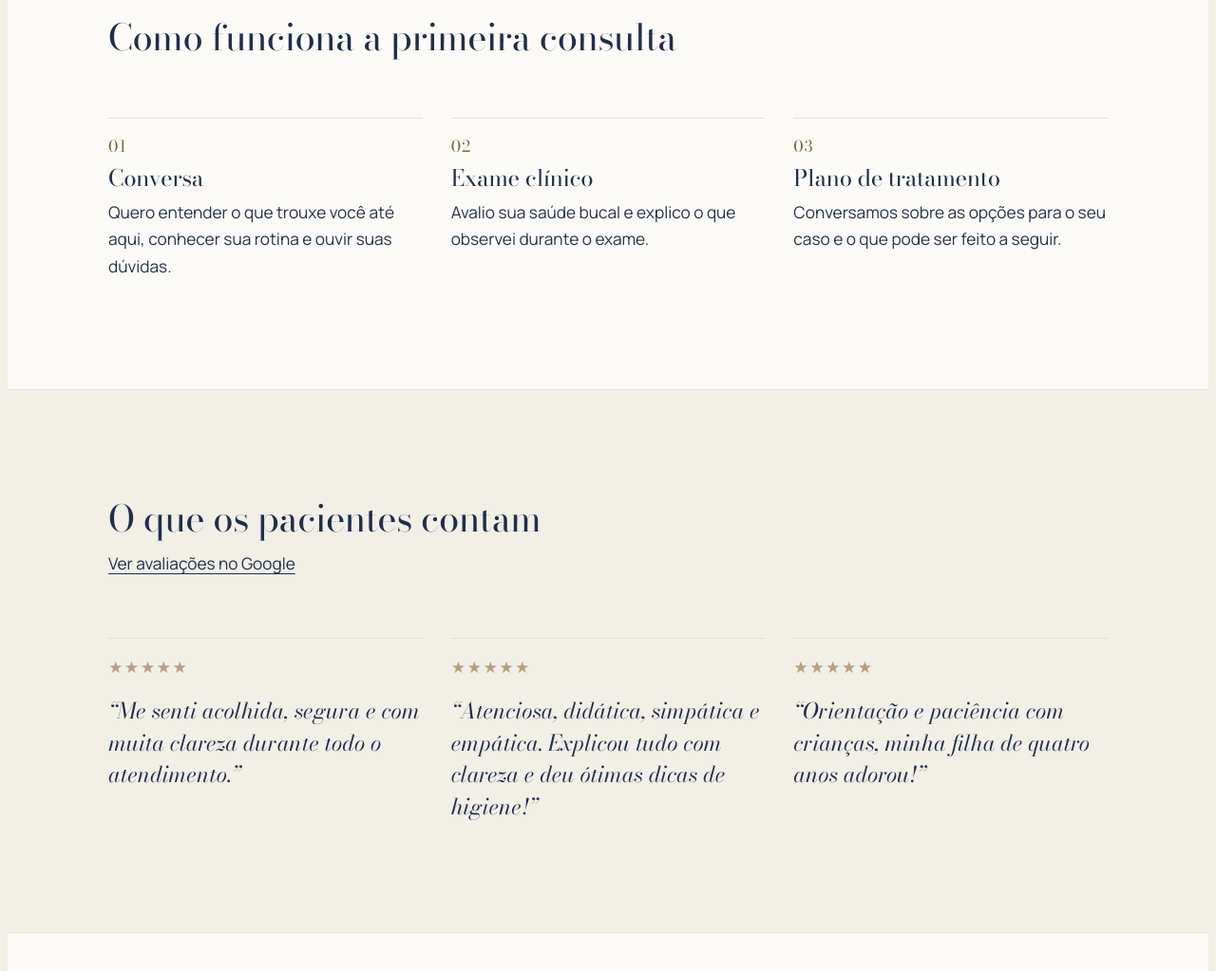
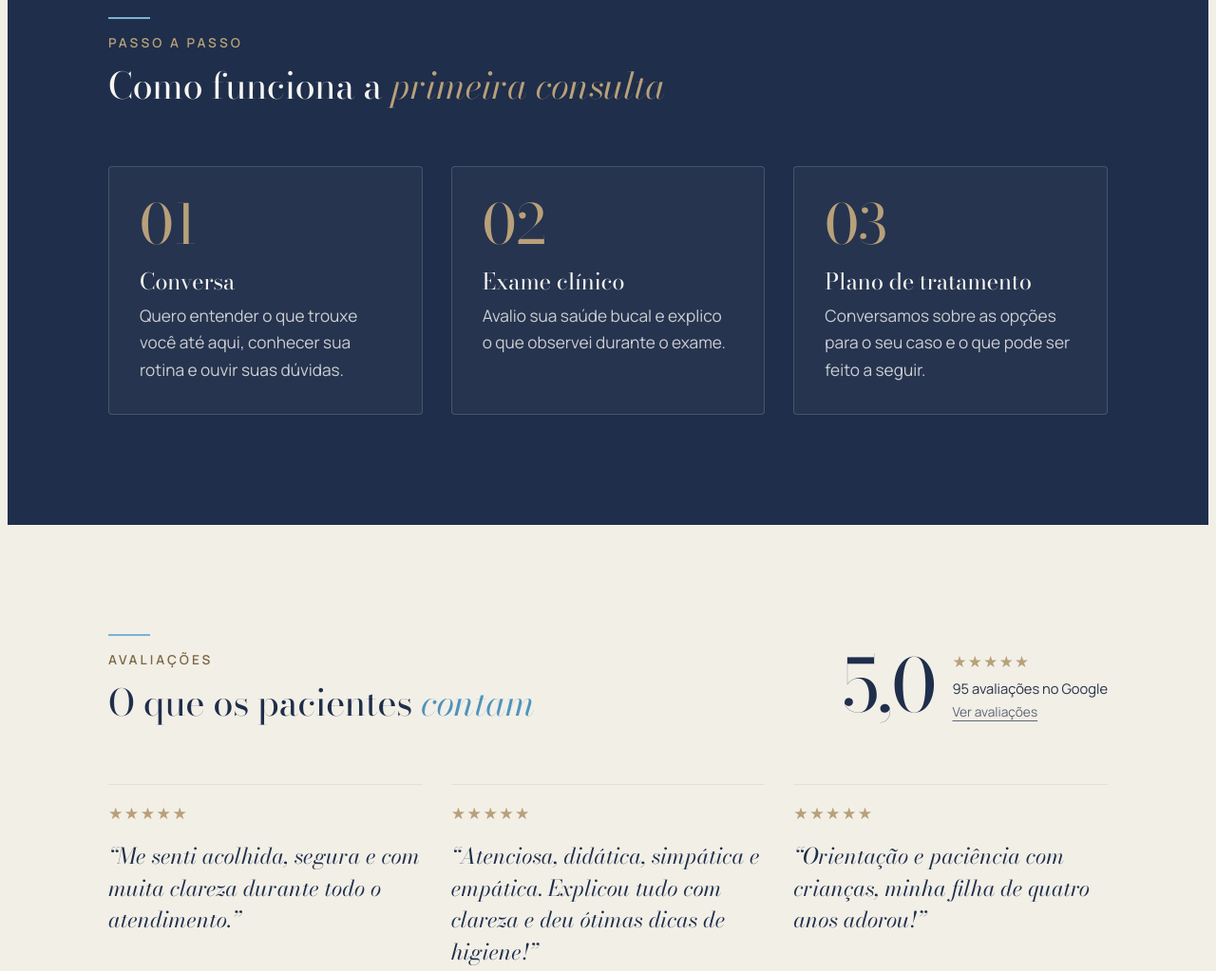
Before and after one commit to draizabellabrunoro/draizabellabrunoro.github.io, a plain HTML site: page index.html in a window 1280 px wide. Shown: the part 880-1903 px from the top of the page at 95% size. Drawn offline with nearby package versions, Linux system fonts and the light colour scheme.

Commit message:
Rótulos com fio, palavra em itálico nos títulos, primeira consulta em marinho e nota do Google em destaque
Co-Authored-By: Claude Opus 5.5 <noreply@anthropic.com>

```diff
--- a/index.html
+++ b/index.html
@@ -62,6 +62,7 @@
   --label:#7d6844; /* champanhe escuro do manual, para rótulos (contraste 4,6:1 no creme) */
   --line:#e2e0da;
   --muted:#5e6676;
+  --word:#4f93bb; /* celeste no creme, palavra em destaque (manual, cap. 07) */
   --ink:#26324a; /* texto corrido (manual, cap. 14); o --muted fica só para apoio */
   --bg:var(--porcelain);
   --fg:var(--navy);
@@ -78,10 +79,10 @@
 }
 @media (prefers-color-scheme: dark){:root:not([data-theme="light"]){
   --bg:#121926;--surface:#18213200;--fg:#ecebe6;--navy:#ecebe6;--navy-soft:#b9c6db;--sky:#8fa9cc;
-  --champagne:#cdb68e;--label:#cdb68e;--line:#2a3549;--muted:#a3abba;--ink:#dcdbd5;--on-dark:#ecebe6;--dark-band:#0c121c;--surface:#182132;color-scheme:dark}}
+  --champagne:#cdb68e;--label:#cdb68e;--line:#2a3549;--muted:#a3abba;--ink:#dcdbd5;--word:#9fc4e0;--on-dark:#ecebe6;--dark-band:#0c121c;--surface:#182132;color-scheme:dark}}
 :root[data-theme="dark"]{
   --bg:#121926;--fg:#ecebe6;--navy:#ecebe6;--navy-soft:#b9c6db;--sky:#8fa9cc;
-  --champagne:#cdb68e;--label:#cdb68e;--line:#2a3549;--muted:#a3abba;--ink:#dcdbd5;--on-dark:#ecebe6;--dark-band:#0c121c;--surface:#182132;color-scheme:dark}
+  --champagne:#cdb68e;--label:#cdb68e;--line:#2a3549;--muted:#a3abba;--ink:#dcdbd5;--word:#9fc4e0;--on-dark:#ecebe6;--dark-band:#0c121c;--surface:#182132;color-scheme:dark}
 
 *{box-sizing:border-box}
 html{scroll-behavior:smooth}
@@ -91,6 +92,8 @@ a{color:inherit}
 a:focus-visible,button:focus-visible{outline:2px solid var(--champagne);outline-offset:3px}
 .wrap{max-width:1180px;margin-inline:auto;padding-inline:var(--gutter)}
 h1,h2,h3{font-family:var(--display);font-weight:400;text-wrap:balance;margin:0;letter-spacing:-.01em;line-height:1.08}
+.sec-head .eyebrow::before,.about-text .eyebrow::before{content:"";display:block;width:44px;height:2px;background:var(--sky);margin-bottom:14px}
+h1 em,h2 em{font-style:italic;color:var(--word)}
 .eyebrow{font-size:var(--step--1);letter-spacing:.22em;text-transform:uppercase;color:var(--label);font-weight:600;margin:0}
 p{margin:0}
 
@@ -220,7 +223,14 @@ footer .wrap{display:flex;flex-wrap:wrap;justify-content:space-between;gap:12px}
 .nota-google{text-decoration:none;color:inherit;white-space:nowrap}
 .estrelas{color:var(--champagne);letter-spacing:.08em}
 /* Primeira consulta e avaliações */
-#primeira-consulta{background:var(--surface);border-block:1px solid var(--line)}
+/* Primeira consulta em faixa marinho com números grandes (15/11/2026, inspirado no site do Dr. Pedro, sem cantos arredondados) */
+#primeira-consulta{background:var(--dark-band);color:var(--on-dark)}
+#primeira-consulta h2,#primeira-consulta h3{color:var(--on-dark)}
+#primeira-consulta h2 em{color:var(--champagne)}
+#primeira-consulta .eyebrow{color:var(--champagne)}
+#primeira-consulta .consult-step{border:1px solid rgba(246,245,242,.16);border-radius:4px;padding:clamp(24px,3vw,32px);background:rgba(246,245,242,.03)}
+#primeira-consulta .consult-step p{color:rgba(246,245,242,.8)}
+#primeira-consulta .step-n{font-size:clamp(2.6rem,2rem + 2vw,3.6rem);line-height:1;color:var(--champagne);letter-spacing:0;margin-bottom:18px}
 .patient-grid{display:grid;grid-template-columns:repeat(3,minmax(0,1fr));gap:clamp(18px,3vw,30px);margin-top:28px}
 .consult-step{border-top:1px solid var(--line);padding-top:16px}
 .consult-step h3{font-size:var(--step-1)}
@@ -228,8 +238,15 @@ footer .wrap{display:flex;flex-wrap:wrap;justify-content:space-between;gap:12px}
 .step-n{display:block;font-family:var(--display);font-size:1.05rem;letter-spacing:.06em;color:var(--label);margin-bottom:6px;font-variant-numeric:lining-nums}
 /* Avaliações como citação de revista (15/11/2026) */
 .review-card p{margin:14px 0 0;font-family:var(--display);font-style:italic;font-size:clamp(1.2rem,1.05rem + .6vw,1.45rem);line-height:1.45;color:var(--navy)}
-.reviews-heading{display:flex;align-items:baseline;justify-content:space-between;flex-wrap:wrap;gap:12px}
-.reviews-heading a{text-underline-offset:4px}
+.reviews-heading{flex-direction:row;align-items:flex-end;justify-content:space-between;flex-wrap:wrap;gap:24px 48px;max-width:none}
+.reviews-heading > div{display:flex;flex-direction:column;gap:14px}
+/* Nota do Google em destaque (15/11/2026). A rodada semanal atualiza este número junto com o do topo. */
+.nota-destaque{display:flex;align-items:center;gap:18px;text-decoration:none;color:var(--fg)}
+.nota-num{font-family:var(--display);font-size:clamp(3.2rem,2.4rem + 3vw,4.8rem);line-height:.9;letter-spacing:-.02em;font-variant-numeric:lining-nums}
+.nota-info{display:flex;flex-direction:column;gap:2px;font-size:.92rem;color:var(--ink)}
+.nota-info .estrelas{font-size:1.05rem}
+.nota-ver{color:var(--muted);text-decoration:underline;text-underline-offset:4px;font-size:.86rem}
+.nota-destaque:hover .nota-ver{color:var(--fg)}
 .review-card{margin:0;padding-top:16px;border-top:1px solid var(--line)}
 @media (max-width:720px){.patient-grid{grid-template-columns:1fr}}
 /* Perguntas frequentes (06/11/2026) */
@@ -272,7 +289,7 @@ footer .wrap{display:flex;flex-wrap:wrap;justify-content:space-between;gap:12px}
     <div class="wrap">
       <div class="hero-copy">
         <p class="byline">Dra. Izabella Brunoro · Cirurgiã-dentista</p>
-        <h1>Cuidado odontológico em Vitória e Vila Velha</h1>
+        <h1>Cuidado odontológico em <em>Vitória e Vila Velha</em></h1>
         <p class="lede">Na primeira consulta, conversamos sobre o que trouxe você até aqui, faço uma avaliação clínica e explico as opções de tratamento.</p>
         <div class="ctas">
           <a class="btn btn-solid" href="https://wa.me/5527988348448?text=Ol%C3%A1%2C%20tudo%20bem%3F%20Gostaria%20de%20agendar%20um%20hor%C3%A1rio%20com%20a%20Dra.%20Izabella%20Brunoro" target="_blank" rel="noopener">
@@ -293,7 +310,7 @@ footer .wrap{display:flex;flex-wrap:wrap;justify-content:space-between;gap:12px}
 
   <section id="primeira-consulta" aria-labelledby="titulo-consulta">
     <div class="wrap">
-      <div class="sec-head"><h2 id="titulo-consulta">Como funciona a primeira consulta</h2></div>
+      <div class="sec-head"><p class="eyebrow">Passo a passo</p><h2 id="titulo-consulta">Como funciona a <em>primeira consulta</em></h2></div>
       <div class="patient-grid">
         <div class="consult-step"><span class="step-n" aria-hidden="true">01</span><h3>Conversa</h3><p>Quero entender o que trouxe você até aqui, conhecer sua rotina e ouvir suas dúvidas.</p></div>
         <div class="consult-step"><span class="step-n" aria-hidden="true">02</span><h3>Exame clínico</h3><p>Avalio sua saúde bucal e explico o que observei durante o exame.</p></div>
@@ -305,8 +322,11 @@ footer .wrap{display:flex;flex-wrap:wrap;justify-content:space-between;gap:12px}
   <section id="avaliacoes" aria-labelledby="titulo-avaliacoes">
     <div class="wrap">
       <div class="sec-head reviews-heading">
-        <h2 id="titulo-avaliacoes">O que os pacientes contam</h2>
-        <a href="https://g.page/r/CZ8vb_q18XzHEAI" target="_blank" rel="noopener">Ver avaliações no Google</a>
+        <div><p class="eyebrow">Avaliações</p><h2 id="titulo-avaliacoes">O que os pacientes <em>contam</em></h2></div>
+        <a class="nota-destaque" href="https://g.page/r/CZ8vb_q18XzHEAI" target="_blank" rel="noopener" aria-label="Nota 5,0 no Google, com 95 avaliações. Ver avaliações">
+          <span class="nota-num" aria-hidden="true">5,0</span>
+          <span class="nota-info" aria-hidden="true"><span class="estrelas">★★★★★</span><span>95 avaliações no Google</span><span class="nota-ver">Ver avaliações</span></span>
+        </a>
       </div>
       <div class="patient-grid">
         <blockquote class="review-card"><span class="estrelas" aria-hidden="true">★★★★★</span><p><q>Me senti acolhida, segura e com muita clareza durante todo o atendimento.</q></p></blockquote>
@@ -323,7 +343,7 @@ footer .wrap{display:flex;flex-wrap:wrap;justify-content:space-between;gap:12px}
       </figure>
       <div class="about-text">
         <p class="eyebrow">Sobre mim</p>
-        <h2 style="font-size:var(--step-2)">Estar na cadeira do dentista é um momento de confiança.</h2>
+        <h2 style="font-size:var(--step-2)">Estar na cadeira do dentista é um momento de <em>confiança</em>.</h2>
         <p class="first">Escolhi a Odontologia porque acredito que um sorriso transforma não só a estética, mas a autoestima e a vida das pessoas.</p>
         <p>Sou cirurgiã-dentista formada pela FAESA e pós-graduanda em Ortodontia. Minha missão é oferecer um atendimento humanizado, em que cada paciente é recebido com respeito, ética e dedicação, unindo conhecimento científico, atualização constante e carinho no cuidado.</p>
         <p>Meu propósito é simples: cuidar de pessoas, transformar sorrisos e ajudar cada paciente a se sentir mais confiante, feliz e realizado.</p>
@@ -340,7 +360,7 @@ footer .wrap{display:flex;flex-wrap:wrap;justify-content:space-between;gap:12px}
       <div class="tx-intro">
         <div class="sec-head">
           <p class="eyebrow">Tratamentos</p>
-          <h2>Da prevenção à ortodontia, com o mesmo cuidado.</h2>
+          <h2>Da prevenção à ortodontia, com o mesmo <em>cuidado</em>.</h2>
           <p class="tx-lede">Cada plano começa por uma avaliação completa. Na ortodontia, aparelho fixo ou alinhadores transparentes são indicados conforme o seu caso e a sua rotina. Nas crianças, a ortopedia funcional dos maxilares acompanha o crescimento desde cedo.</p>
         </div>
         <figure class="frame" style="margin:0">
@@ -373,7 +393,7 @@ footer .wrap{display:flex;flex-wrap:wrap;justify-content:space-between;gap:12px}
     <div class="wrap">
       <div class="sec-head">
         <p class="eyebrow">Dúvidas frequentes</p>
-        <h2>O que os pacientes mais me perguntam.</h2>
+        <h2>O que os pacientes mais me <em>perguntam</em>.</h2>
       </div>
       <div class="faq">
         <details><summary>Com que idade levo meu filho ao dentista pela primeira vez?</summary>
@@ -397,7 +417,7 @@ footer .wrap{display:flex;flex-wrap:wrap;justify-content:space-between;gap:12px}
       <div class="at-intro">
         <div class="sec-head">
           <p class="eyebrow">Onde atendo</p>
-          <h2>Dois consultórios na Grande Vitória.</h2>
+          <h2><em>Dois consultórios</em> na Grande Vitória.</h2>
         </div>
         <figure class="frame" style="margin:0">
           <img src="consultorio.jpg" alt="Dra. Izabella Brunoro de jaleco azul, ao lado da cadeira odontológica" loading="lazy" width="1535" height="1025" style="object-position:70% 30%">
@@ -446,7 +466,7 @@ footer .wrap{display:flex;flex-wrap:wrap;justify-content:space-between;gap:12px}
   <section class="closing">
     <div class="wrap">
       <div class="closing-copy">
-        <h2>Vamos conversar sobre o seu sorriso?</h2>
+        <h2>Vamos conversar sobre o seu <em>sorriso</em>?</h2>
         <p class="closing-links">Já foi atendido por mim? <a href="https://g.page/r/CZ8vb_q18XzHEAI/review" target="_blank" rel="noopener">Deixe sua avaliação no Google</a> · <a href="https://www.instagram.com/dra.izabellabrunoro" target="_blank" rel="noopener">Instagram</a></p>
       </div>
       <div class="ctas">
```
